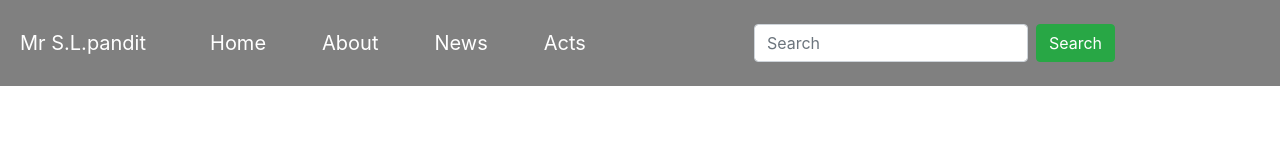
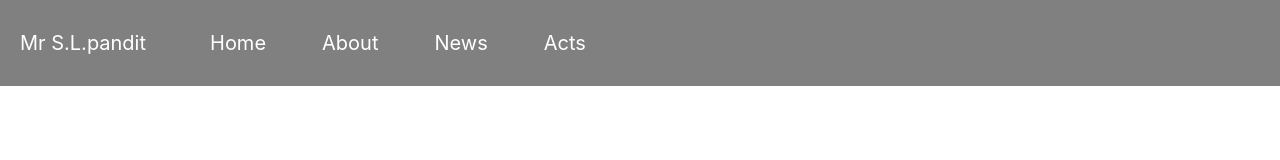
Before and after one commit to anoshjadhav/portfolio_adv, a plain HTML site: page Index.html in a window 1280 px wide. Drawn offline with nearby package versions, Linux system fonts and the light colour scheme.

Commit message:
add some changes in the page

```diff
--- a/Index.html
+++ b/Index.html
@@ -44,11 +44,6 @@
         style="margin-left:40px; font-size: 20px;color:white;">Acts</a>
       </li>
     </ul>
-  <form class="form-inline" action="/action_page.php"
-   style="margin-left:160px;">
- 	    <input class="form-control mr-sm-2" type="text" placeholder="Search">
-    	<button class="btn btn-success" type="submit">Search</button>
-  </form>
   </div>
 </nav>
 <br>
```
